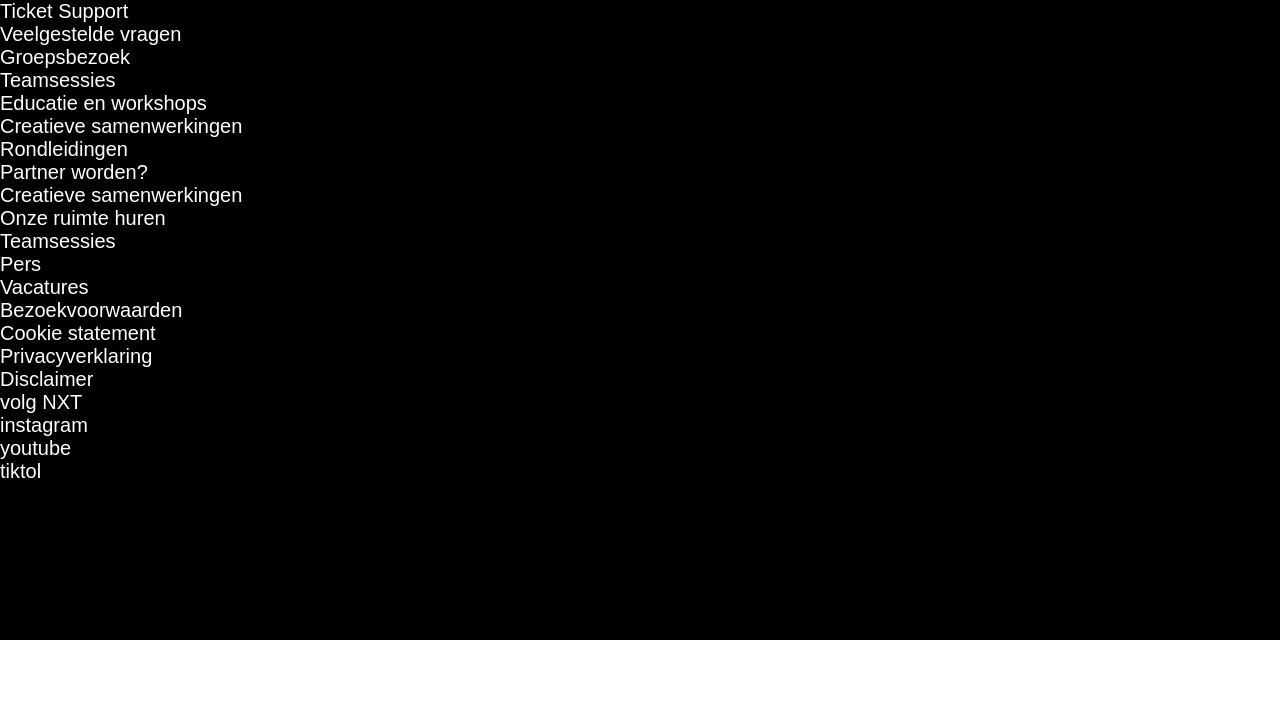
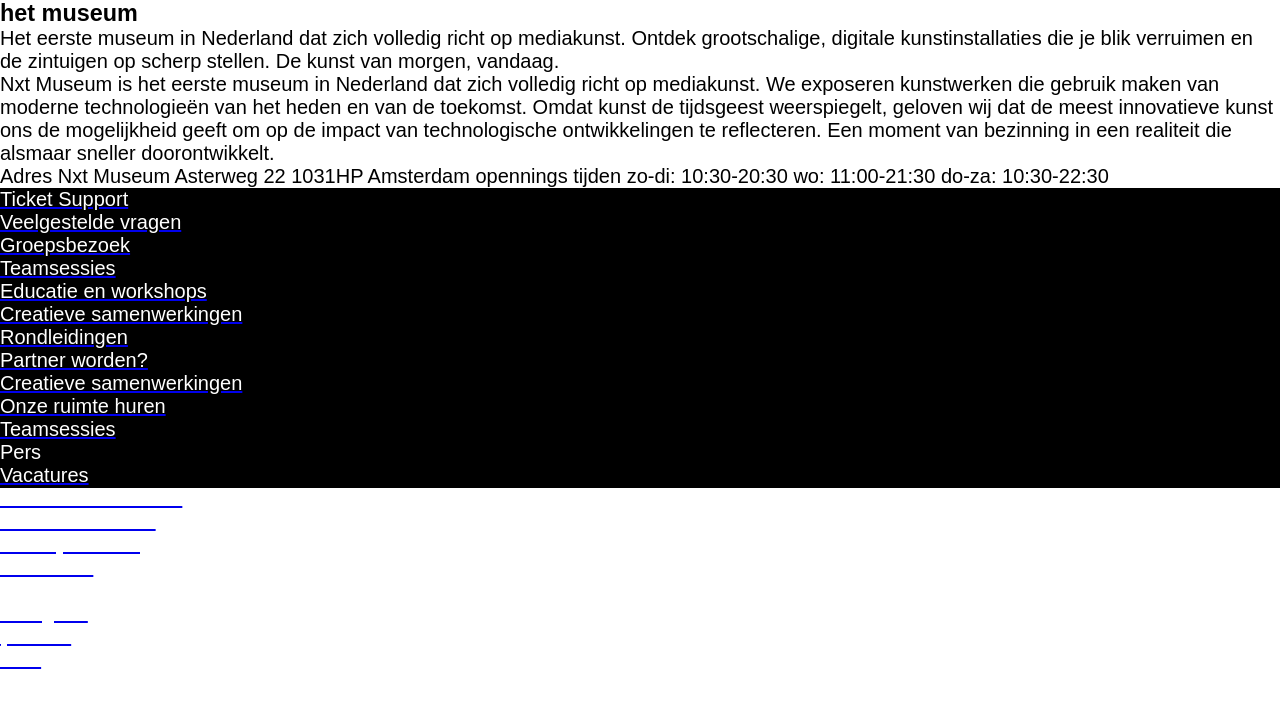
Before and after one commit to notsosaltyasiankid/BO2-NXT-museum-site, a plain HTML site: page index.html in a window 1280 px wide. Drawn offline with Linux system fonts and the light colour scheme.

Commit message:
1eerste 14-12-2023

```diff
--- a/css/style.css
+++ b/css/style.css
@@ -9,9 +9,12 @@ body{
     font-family: sans-serif;
 }
 
+nav li{
+    color:white;
+}
 
 footer{
     background: black;
-    height: 640px;
+    height: 300px;
     color: white;
 }
--- a/index.html
+++ b/index.html
@@ -8,34 +8,64 @@
 
 </head>
 <body>
+    <article>
+        <h3>het museum</h3>
+        <p>
+
+        Het eerste museum in Nederland dat zich volledig richt op mediakunst.
+        Ontdek grootschalige,
+        digitale kunstinstallaties die je blik verruimen en de zintuigen op scherp stellen.
+        De kunst van morgen, vandaag.
+        </p>
+
+        <p>
+            Nxt Museum is het eerste museum in Nederland dat zich volledig richt op mediakunst.
+            We exposeren kunstwerken die gebruik maken van moderne technologieën van het heden en van de toekomst.
+            Omdat kunst de tijdsgeest weerspiegelt,
+            geloven wij dat de meest innovatieve kunst ons de mogelijkheid geeft om op de impact van technologische ontwikkelingen te reflecteren.
+            Een moment van bezinning in een realiteit die alsmaar sneller doorontwikkelt.
+        </p>
+        Adres
+        Nxt Museum
+        Asterweg 22
+        1031HP Amsterdam
+
+        opennings tijden
+        zo-di: 10:30-20:30
+        wo: 11:00-21:30
+        do-za: 10:30-22:30
+        <p>
+
+        </p>
+    </article>
    <footer>
      <nav>
         <ul>
-            <li>Ticket Support</li>
-            <li>Veelgestelde vragen</li>
-            <li>Groepsbezoek</li>
-            <li>Teamsessies</li>
-            <li>Educatie en workshops</li>
-            <li>Creatieve samenwerkingen</li>
-            <li>Rondleidingen</li>
+            <a href="https://tickets.nxtmuseum.com/nl/ticketsupport?_gl=1*13qla4q*_ga*NTM4NTM3NTM0LjE2OTk5NTUzMDg.*_ga_FL5TDXMYGX*MTcwMTk1NDU5MC45LjAuMTcwMTk1NDU5NC4wLjAuMA..*_fplc*bnhtd2JmSnB3Q3ZVQXhvckt4T2lyJTJCSDJNcGhNOTVKaHdnS3p4a3pmMXpXTTg0VjFhbkJlWE9SNEIlMkJnQmJxMVlFalNkZThHWlpUZDJ1RURVcFdibG1YVjRobXRvcG9XQTBSbEVkTFVsOGZZUXI4dWh6dmFMTndlTDU4OVJpUSUzRCUzRA.."><li>Ticket Support</li></a>
+            <a href="https://nxtmuseum.com/nl/veelgestelde-vragen/"><li>Veelgestelde vragen</li></a>
+            <a href="https://tickets.nxtmuseum.com/groep/groep-tickets/nl/658/readmore?_gl=1*p8xcz6*_ga*NTM4NTM3NTM0LjE2OTk5NTUzMDg.*_ga_FL5TDXMYGX*MTcwMTk1NDU5MC45LjEuMTcwMTk1NDk3MS4wLjAuMA..*_fplc*ZGIycFNIVEdudlN6WHFwVGhNNTdsZjBqcHpiaEZlVGVoZjQwVkw5V0dySEhic0FMNFRjVjhIbU9IWjZoaFNKdWtnWUdMN1hoekxselElMkZjcUxLM0pFaE5wJTJGT2ElMkZiUldCVWRvSDRHdXhxSFdtT0REY1NVcHQlMkZPblNid3JDcWclM0QlM0Q."><li>Groepsbezoek</li></a>
+            <a href="https://nxtmuseum.com/nl/educatie_en_workshops/"><li>Teamsessies</li></a>
+            <a href="https://nxtmuseum.com/nl/educatie_en_workshops/"><li>Educatie en workshops</li></a>
+            <a href="https://nxtmuseum.com/nl/creatieve-samenwerkingen/"><li>Creatieve samenwerkingen</li></a>
+            <a href="https://nxtmuseum.com/nl/rondleidingen/"><li>Rondleidingen</li></a>
         </ul>
         <ul>
-            <li>Partner worden?</li>
-            <li>Creatieve samenwerkingen</li>
-            <li>Onze ruimte huren</li>
-            <li>Teamsessies</li>
-            <li>Pers</li>
-            <li>Vacatures</li>
+            <a href="https://nxtmuseum.com/nl/partner-worden/"><li>Partner worden?</li></a>
+            <a href="https://nxtmuseum.com/nl/creatieve-samenwerkingen/"><li>Creatieve samenwerkingen</li></a>
+            <a href="https://nxtmuseum.com/nl/ruimte-huren-amsterdam/"><li>Onze ruimte huren</li></a>
+            <a href="https://nxtmuseum.com/nl/educatie_en_workshops/"><li>Teamsessies</li></a>
+            <a href="https://nxtmuseum.com/nl/pers/"></a><li>Pers</li></a>
+            <a href="https://nxtmuseum.com/nl/vacatures/"><li>Vacatures</li></a>
         </ul>
         <ul>
-            <li>Bezoekvoorwaarden</li>
-            <li>Cookie statement</li>
-            <li>Privacyverklaring</li>
-            <li>Disclaimer</li>
+            <a href="https://nxtmuseum.com/nl/bezoekvoorwaarden/"><li>Bezoekvoorwaarden</li></a>
+            <a href="https://nxtmuseum.com/nl/cookie-statement/"><li>Cookie statement</li></a>
+            <a href="https://nxtmuseum.com/nl/privacyverklaring/"><li>Privacyverklaring</li></a>
+            <a href="https://nxtmuseum.com/nl/disclaimer/"><li>Disclaimer</li></a>
             <p>volg NXT</p>
-            <li>instagram</li>
-            <li>youtube</li>
-            <li>tiktol</li>
+            <a href="https://www.instagram.com/nxtmuseum/"><li>instagram</li></a>
+            <a href="https://www.youtube.com/channel/UC1Afhs22rJqLfblV4GOpFTA"><li>youtube</li></a>
+            <a href="https://www.tiktok.com/@nxtmuseum?"><li>tiktol</li></a>
         </ul>
      </nav>
    </footer>
```
